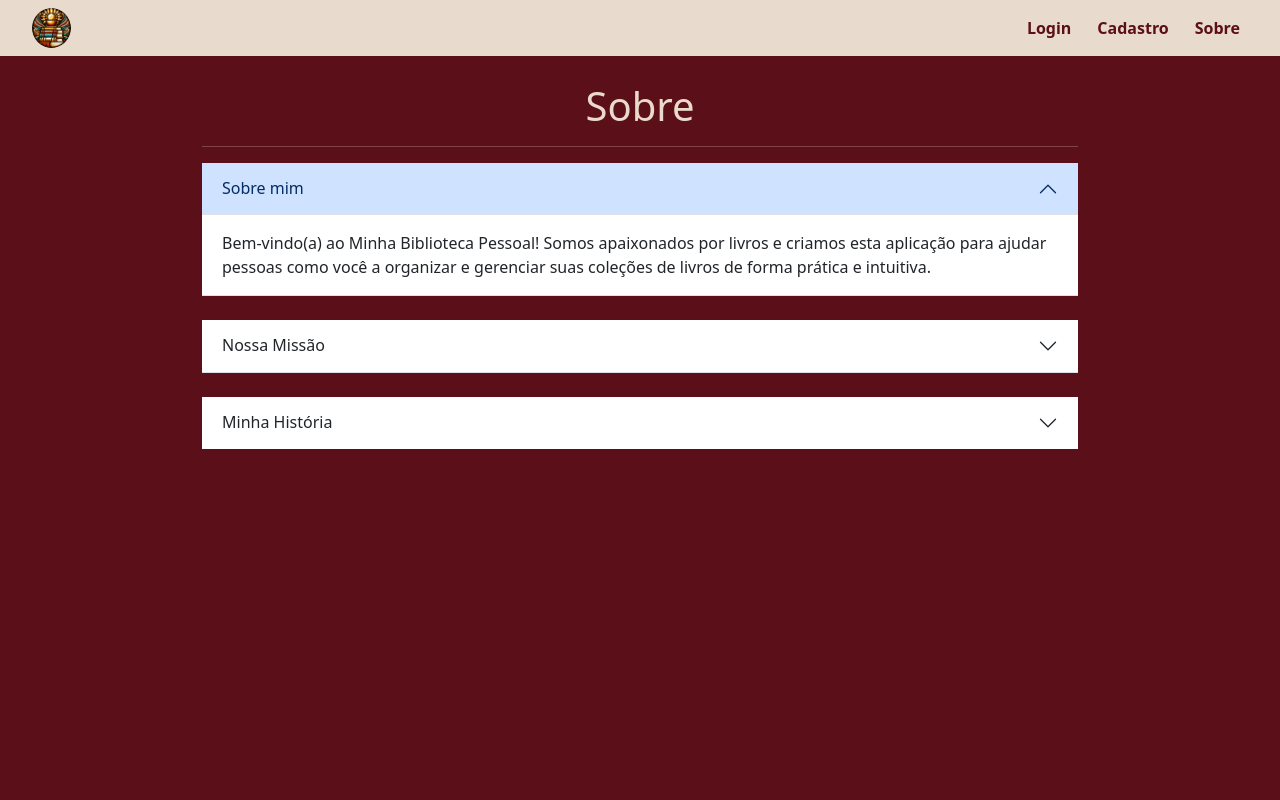
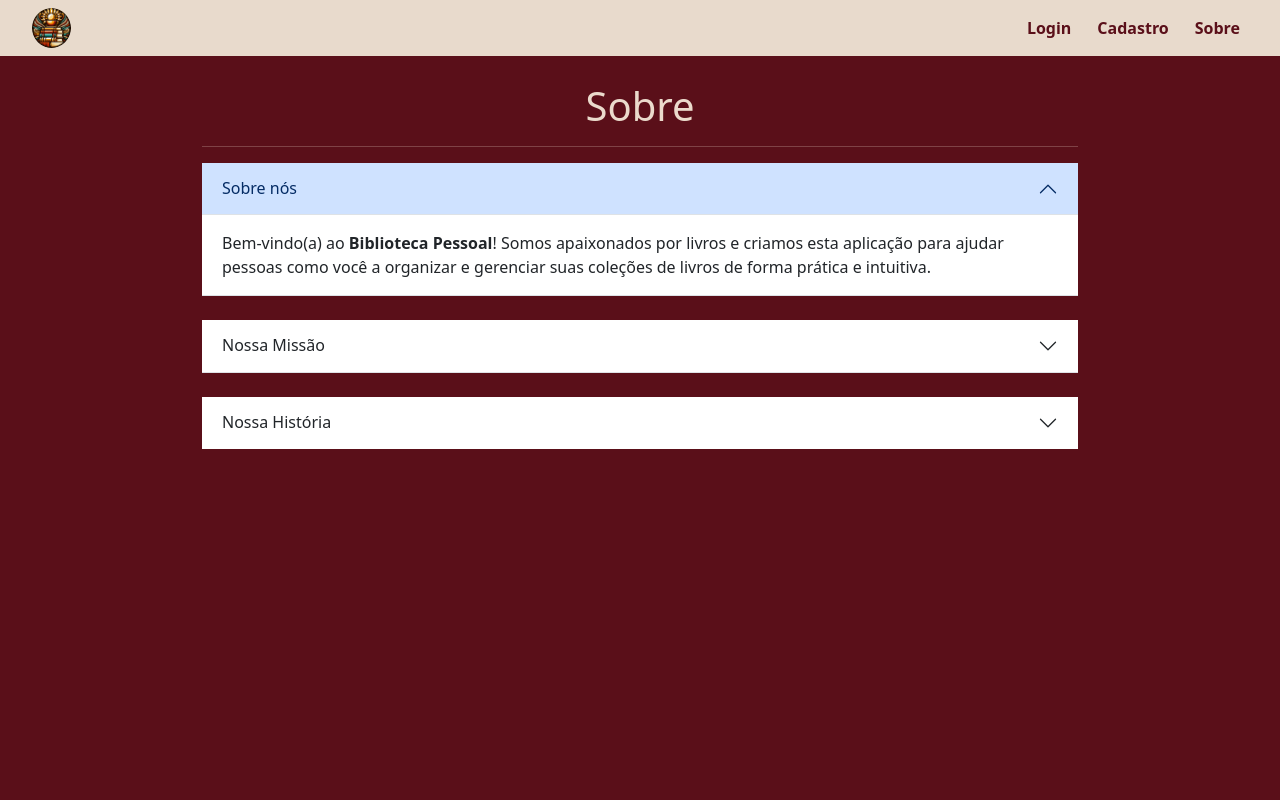
Before and after one commit to Linsarthur/biblioteca-pessoal, a React (Vite) app: page /sobre in a window 1280 px wide. Shown: the top 800 px of the page. Built offline with nearby package versions, Linux system fonts and the light colour scheme; no server answers.

Commit message:
Corrigidos detalhes no texto de Sobre

```diff
--- a/src/pages/Sobre.jsx
+++ b/src/pages/Sobre.jsx
@@ -14,8 +14,8 @@ const Sobre = () => {
                     <hr/>
                     <Accordion defaultActiveKey="0" flush>
                         <Accordion.Item eventKey="0">
-                            <Accordion.Header>Sobre mim</Accordion.Header>
-                            <Accordion.Body> Bem-vindo(a) ao Minha Biblioteca Pessoal! Somos apaixonados por livros e criamos esta aplicação para ajudar pessoas como você a organizar e gerenciar suas coleções de livros de forma prática e intuitiva. </Accordion.Body>
+                            <Accordion.Header>Sobre nós</Accordion.Header>
+                            <Accordion.Body> Bem-vindo(a) ao <strong>Biblioteca Pessoal</strong>! Somos apaixonados por livros e criamos esta aplicação para ajudar pessoas como você a organizar e gerenciar suas coleções de livros de forma prática e intuitiva. </Accordion.Body>
                         </Accordion.Item>
                         <br/>
                         <Accordion.Item eventKey="1">
@@ -26,9 +26,9 @@ const Sobre = () => {
                         </Accordion.Item>
                         <br/>
                         <Accordion.Item eventKey='2'>
-                          <Accordion.Header>Minha História</Accordion.Header>
+                          <Accordion.Header>Nossa História</Accordion.Header>
                           <Accordion.Body>
-                            Desde a infância, sempre fomos fascinados por livros. Seja mergulhando em romances épicos, aprendendo com biografias inspiradoras ou explorando o vasto mundo do conhecimento através de obras de não-ficção, os livros sempre foram uma parte essencial de nossas vidas. Com o passar dos anos, nossa coleção de livros cresceu, e percebemos a necessidade de uma maneira eficiente de organizá-la. Unimos o útil ao agradável e transformamos um trabalho exigido em um curso em um aplicativo para gestão de coleções de livros
+                            Desde a infância, sempre fomos fascinados por livros. Seja mergulhando em romances épicos, aprendendo com biografias inspiradoras ou explorando o vasto mundo do conhecimento através de obras de não-ficção, os livros sempre foram uma parte essencial de nossas vidas. Com o passar dos anos, nossa coleção de livros cresceu, e percebemos a necessidade de uma maneira eficiente de organizá-la. Unimos o útil ao agradável e transformamos um trabalho exigido em um curso em um aplicativo para gestão de coleções de livros.
                           </Accordion.Body>
                         </Accordion.Item>
                     </Accordion>
```
